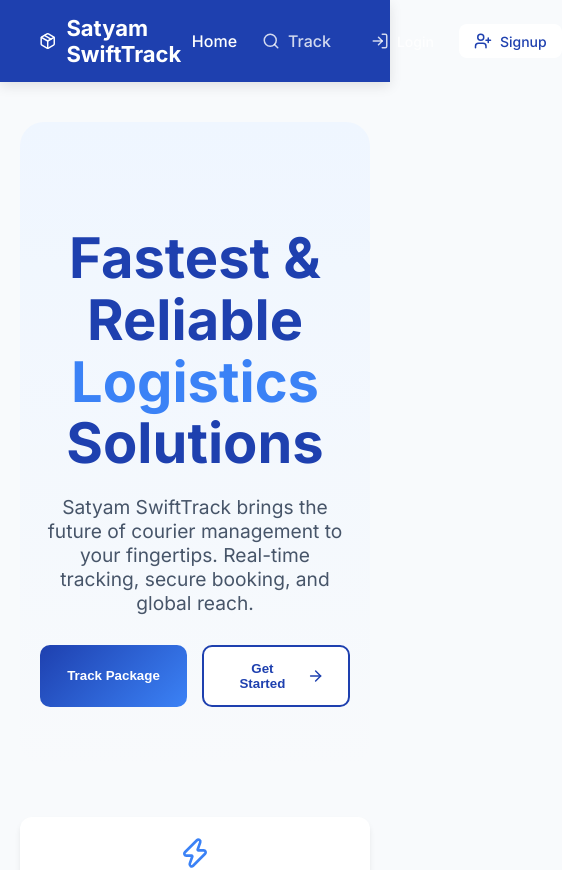
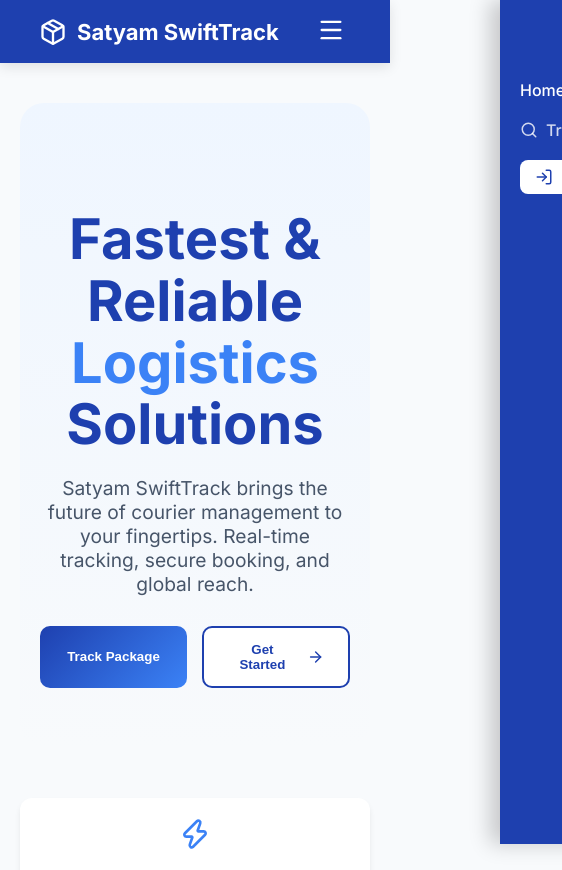
Before and after one commit to satyam-prajapati065/Satyam-swifttrack, a React (Vite) app in the folder frontend/: page / in a window 390 px wide. Shown: the top 870 px of the page, 562 px wide, since content can reach past the window. Built offline with nearby package versions, Linux system fonts and the light colour scheme.

Commit message:
Responsive

```diff
--- a/frontend/src/App.css
+++ b/frontend/src/App.css
@@ -557,7 +557,6 @@
   justify-content: center;
   align-items: center;
   z-index: 9999;
-  /* Sabse upar rahega */
 }
 
 .loader {
@@ -565,7 +564,6 @@
   height: 50px;
   border: 5px solid #f3f3f3;
   border-top: 5px solid #ffb320;
-  /* School ka yellow color */
   border-radius: 50%;
   animation: spin 1s linear infinite;
 }
@@ -584,3 +582,84 @@
 .app-wrapper {
   animation: fadeIn 0.8s ease-in;
 }
+
+/* Responsive */
+
+.auth-flex {
+  display: flex;
+  gap: 10px;
+  align-items: center;
+}
+
+.menu-toggle {
+  display: none;
+  background: none;
+  border: none;
+  color: white;
+  cursor: pointer;
+}
+
+
+/* --- Mobile View (Max-width: 850px) --- */
+@media (max-width: 850px) {
+  .menu-toggle {
+    display: block;
+  }
+
+  .nav-links {
+    position: fixed;
+    top: 0;
+    right: -100%;
+    width: 280px;
+    height: 100vh;
+    background: var(--primary);
+    flex-direction: column;
+    padding: 80px 20px 20px;
+    transition: 0.3s ease-in-out;
+    box-shadow: -10px 0 20px rgba(0, 0, 0, 0.2);
+    gap: 20px !important;
+    align-items: flex-start;
+    z-index: 999;
+  }
+
+  /* Menu Open State */
+  .nav-links.active {
+    right: 0;
+  }
+
+  .auth-flex {
+    flex-direction: row;
+    width: 100%;
+    gap: 10px;
+
+    .login-special {
+      background-color: #fff;
+      color: var(--primary);
+    }
+  }
+
+  .account-section {
+    margin-left: 0;
+    width: 100%;
+    justify-content: space-between;
+  }
+}
+
+@media (min-width: 851px) {
+  .nav-links {
+    position: static;
+    flex-direction: row;
+    height: auto;
+    width: auto;
+    background: transparent;
+    box-shadow: none;
+    right: 0;
+    padding: 0;
+    display: flex !important;
+  }
+
+  .auth-flex {
+    flex-direction: row;
+
+  }
+}
--- a/frontend/src/components/Navbar.jsx
+++ b/frontend/src/components/Navbar.jsx
@@ -9,6 +9,8 @@ import {
   LogIn,
   UserPlus,
   ClipboardList,
+  Menu, // Hamburger icon
+  X, // Close icon
 } from "lucide-react";
 import Modal from "./Modal";
 
@@ -16,13 +18,13 @@ const Navbar = () => {
   const navigate = useNavigate();
   const location = useLocation();
   const [modal, setModal] = useState({ open: false, type: "", msg: "" });
+  const [isMenuOpen, setIsMenuOpen] = useState(false); // Menu state
 
   const user = JSON.parse(localStorage.getItem("user"));
   const isAdmin = user && user.role === "admin";
 
   const handleLogout = () => {
     localStorage.removeItem("user");
-
     setModal({
       open: true,
       type: "success",
@@ -34,24 +36,44 @@ const Navbar = () => {
     }, 3000);
   };
 
+  // Mobile par link click hone par menu apne aap band ho jaye
+  const closeMenu = () => setIsMenuOpen(false);
+
   return (
     <nav className="navbar">
       <div
         className="nav-brand"
-        onClick={() => navigate("/")}
+        onClick={() => {
+          navigate("/");
+          closeMenu();
+        }}
         style={{ cursor: "pointer" }}
       >
         <Package size={28} />
         <span>Satyam SwiftTrack</span>
       </div>
 
-      <div className="nav-links">
-        <Link to="/" className={location.pathname === "/" ? "active" : ""}>
+      {/* --- Mobile Menu Button --- */}
+      <button
+        className="menu-toggle"
+        onClick={() => setIsMenuOpen(!isMenuOpen)}
+      >
+        {isMenuOpen ? <X size={28} /> : <Menu size={28} />}
+      </button>
+
+      {/* --- Nav Links Container --- */}
+      <div className={`nav-links ${isMenuOpen ? "active" : ""}`}>
+        <Link
+          to="/"
+          className={location.pathname === "/" ? "active" : ""}
+          onClick={closeMenu}
+        >
           Home
         </Link>
         <Link
           to="/track"
           className={location.pathname === "/track" ? "active" : ""}
+          onClick={closeMenu}
         >
           <Search size={18} /> Track
         </Link>
@@ -61,6 +83,7 @@ const Navbar = () => {
             <Link
               to="/book"
               className={location.pathname === "/book" ? "active" : ""}
+              onClick={closeMenu}
             >
               <Truck size={18} /> Book
             </Link>
@@ -68,6 +91,7 @@ const Navbar = () => {
             <Link
               to="/history"
               className={location.pathname === "/history" ? "active" : ""}
+              onClick={closeMenu}
             >
               <ClipboardList size={18} /> My Orders
             </Link>
@@ -77,6 +101,7 @@ const Navbar = () => {
                 to="/admin"
                 className="admin-link-icon"
                 style={{ color: "#fbbf24" }}
+                onClick={closeMenu}
               >
                 <ShieldCheck size={20} /> Admin
               </Link>
@@ -99,11 +124,15 @@ const Navbar = () => {
             </div>
           </>
         ) : (
-          <div style={{ display: "flex", gap: "10px" }}>
-            <Link to="/login" className="nav-auth-btn">
+          <div className="auth-flex">
+            <Link to="/login" className="nav-auth-btn login-special" onClick={closeMenu}>
               <LogIn size={18} /> Login
             </Link>
-            <Link to="/signup" className="nav-auth-btn signup-special">
+            <Link
+              to="/signup"
+              className="nav-auth-btn signup-special"
+              onClick={closeMenu}
+            >
               <UserPlus size={18} /> Signup
             </Link>
           </div>
```
